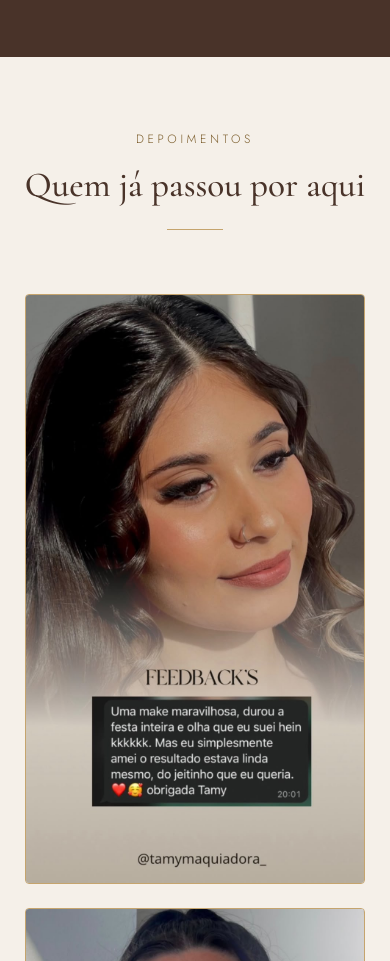
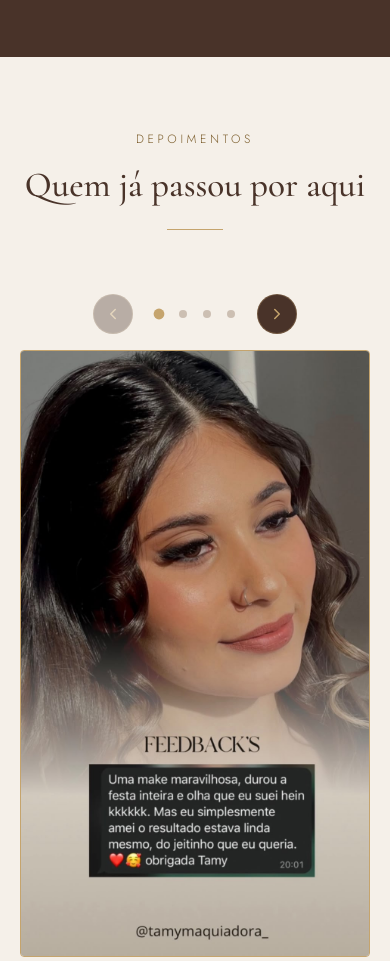
Before and after one commit to stefaniaszz/tamy-kouketsu, a plain HTML site: page index.html in a window 390 px wide. Shown: the part 7220-8181 px from the top of the page. Drawn offline with Linux system fonts and the light colour scheme.

Commit message:
feat: update eyebrow price and add mobile testimonials carousel

```diff
--- a/css/sections.css
+++ b/css/sections.css
@@ -148,6 +148,34 @@
 @media (max-width:900px) { .depoimentos__grade > .depoimento { flex-basis:calc((100% - 1.5rem) / 2); } }
 @media (max-width:480px) { .depoimentos__grade > .depoimento { flex-basis:100%; max-width:340px; } }
 
+/* ---------- Depoimentos: carrossel SO no celular (ate 480 px; js/depoimentos.js cria os controles) ----------
+   Acima de 480 px nada abaixo vale: os controles ficam escondidos e a grade fica como estava. */
+.depo-carrossel__controles { display:none; }
+@media (max-width:480px) {
+  .depoimentos__grade {
+    position:relative; flex-wrap:nowrap; justify-content:flex-start; align-items:flex-start; gap:1rem;
+    overflow-x:auto; scroll-snap-type:x mandatory; scrollbar-width:none; -webkit-overflow-scrolling:touch;
+    overscroll-behavior-x:none;   /* sem "elastico" nas pontas (evita espaco em branco no iPhone) */
+  }
+  .depoimentos__grade::-webkit-scrollbar { display:none; }
+  .depoimentos__grade > .depoimento { flex:0 0 100%; max-width:none; scroll-snap-align:center; }
+  /* "manipulation": mantem rolagem e zoom por pinca, mas sem zoom por duplo toque ao passar rapido */
+  .depoimentos__grade, .depoimentos__grade * { touch-action:manipulation; }
+  /* Controles ACIMA do print: os prints sao altos e as setas ficariam fora da tela */
+  .depo-carrossel { display:flex; flex-direction:column; }
+  .depo-carrossel__controles { order:-1; display:flex; align-items:center; justify-content:center; gap:.9rem; margin-bottom:1rem; }
+  .depo-carrossel__seta {
+    width:40px; height:40px; display:grid; place-items:center; border-radius:50%;
+    background:var(--cor-cafe); color:var(--cor-dourado); border:1px solid var(--cor-dourado-30); transition:var(--transicao);
+  }
+  .depo-carrossel__seta svg { width:18px; height:18px; }
+  .depo-carrossel__seta:disabled { opacity:.35; }
+  .depo-carrossel__pontos { display:flex; align-items:center; }
+  .depo-carrossel__ponto { width:24px; height:24px; display:grid; place-items:center; touch-action:manipulation; }
+  .depo-carrossel__ponto::before { content:''; width:8px; height:8px; border-radius:50%; background:var(--cor-marrom); opacity:.35; transition:var(--transicao); }
+  .depo-carrossel__ponto.ativo::before { background:var(--cor-dourado); opacity:1; transform:scale(1.35); }
+}
+
 /* ---------- Localizacao sem endereco ---------- */
 .local__aviso { color:var(--cor-marrom); max-width:26rem; }
 [hidden] { display:none !important; }
--- a/index.html
+++ b/index.html
@@ -45,7 +45,7 @@
   <link rel="stylesheet" href="css/base.css?v=3">
   <link rel="stylesheet" href="css/layout.css?v=3">
   <link rel="stylesheet" href="css/components.css?v=3">
-  <link rel="stylesheet" href="css/sections.css?v=3">
+  <link rel="stylesheet" href="css/sections.css?v=4">
   <link rel="stylesheet" href="css/animations.css?v=3">
 </head>
 <body>
@@ -270,13 +270,13 @@
   <script src="js/icones.js"></script>   <!-- icones Lucide (local, sem CDN) -->
   <script src="js/config.js"></script>
   <script src="js/dados-imagens.js"></script>   <!-- ALTERAR FOTOS aqui -->
-  <script src="js/dados-servicos.js"></script>  <!-- ALTERAR PRECOS/SERVICOS aqui -->
+  <script src="js/dados-servicos.js?v=4"></script>  <!-- ALTERAR PRECOS/SERVICOS aqui -->
   <script src="js/imagens.js"></script>
   <script src="js/servicos.js"></script>
   <script src="js/gallery.js"></script>
   <script src="js/nav.js"></script>
   <script src="js/animations.js"></script>
-  <script src="js/depoimentos.js"></script>
+  <script src="js/depoimentos.js?v=4"></script>
   <script src="js/whatsapp.js"></script>
   <script src="js/agendamento.js"></script>
   <script src="js/contato.js"></script>
--- a/js/dados-servicos.js
+++ b/js/dados-servicos.js
@@ -94,7 +94,7 @@ window.SERVICOS = {
             { icone: 'clock', texto: 'Atendimento: 30 min a 1h' },
             { icone: 'check', texto: 'Incluso spa de sobrancelhas e crescimento dos pelos' },
           ],
-          preco: 40,
+          preco: 50,
           precoLegenda: '',
         },
       ],
--- a/js/depoimentos.js
+++ b/js/depoimentos.js
@@ -42,4 +42,72 @@ window.DEPOIMENTOS = [
     }
     raiz.appendChild(c);
   });
+
+  /* ---- Carrossel SO no celular (ate 480 px) ----
+     Acima de 480 px a lista continua em grade (nada muda). Os controles abaixo ficam escondidos por CSS
+     e a rolagem horizontal so existe no celular (css/sections.css). Sem bibliotecas: scroll-snap + setas +
+     bolinhas. Navegacao por indice limitado entre o 1o e o ultimo depoimento (nao da a volta), sem
+     "elastico" nas pontas e com recolocacao na foto mais proxima se o navegador parar entre duas
+     (evita espaco em branco no Safari do iPhone), como no carrossel de Maquiagem Social. */
+  const itens = Array.from(raiz.children);
+  if (itens.length < 2) return;
+  const celular = window.matchMedia('(max-width: 480px)');
+  // Prints entram na tela deslizando: no celular carrega todos de uma vez (sao so 4 imagens leves).
+  if (celular.matches) raiz.querySelectorAll('img').forEach((i) => { i.loading = 'eager'; });
+
+  const envolt = el('div', 'depo-carrossel');
+  raiz.parentNode.insertBefore(envolt, raiz);
+  envolt.appendChild(raiz);
+  raiz.setAttribute('role', 'group');
+  raiz.setAttribute('aria-label', 'Depoimentos de clientes');
+
+  const total = itens.length;
+  const passo = () => (itens[1].offsetLeft - itens[0].offsetLeft) || raiz.clientWidth || 1;
+  const atual = () => Math.min(total - 1, Math.max(0, Math.round(raiz.scrollLeft / passo())));
+  let destino = 0;      // depoimento para onde o carrossel esta indo (cliques rapidos encadeiam)
+  let tocando = false;  // dedo na tela
+  let timer = 0;
+  const ir = (i) => {
+    destino = Math.min(total - 1, Math.max(0, i));
+    raiz.scrollTo({ left: destino * passo(), behavior: 'smooth' });
+  };
+
+  const controles = el('div', 'depo-carrossel__controles');
+  const mkSeta = (cls, rotulo, icone, dir) => {
+    const b = el('button', 'depo-carrossel__seta ' + cls);
+    b.type = 'button'; b.setAttribute('aria-label', rotulo);
+    b.innerHTML = `<i data-lucide="${icone}"></i>`;
+    b.addEventListener('click', () => ir(destino + dir));
+    return b;
+  };
+  const ant = mkSeta('depo-carrossel__seta--ant', 'Depoimento anterior', 'chevron-left', -1);
+  const prox = mkSeta('depo-carrossel__seta--prox', 'Próximo depoimento', 'chevron-right', 1);
+  const pontos = el('div', 'depo-carrossel__pontos');
+  const bolinhas = itens.map((_, i) => {
+    const p = el('button', 'depo-carrossel__ponto');
+    p.type = 'button'; p.setAttribute('aria-label', `Ir para o depoimento ${i + 1}`);
+    p.addEventListener('click', () => ir(i));
+    pontos.appendChild(p); return p;
+  });
+  controles.append(ant, pontos, prox);
+  envolt.appendChild(controles);
+
+  const atualizar = () => {
+    const i = atual();
+    bolinhas.forEach((p, j) => { p.classList.toggle('ativo', i === j); if (i === j) p.setAttribute('aria-current', 'true'); else p.removeAttribute('aria-current'); });
+    ant.disabled = i === 0;            // setas respeitam os limites
+    prox.disabled = i === total - 1;
+  };
+  const assentar = () => {
+    if (tocando || !celular.matches) return;
+    const i = atual();
+    destino = i;
+    if (Math.abs(raiz.scrollLeft - i * passo()) > 2) raiz.scrollTo({ left: i * passo(), behavior: 'auto' });
+  };
+  raiz.addEventListener('scroll', () => { atualizar(); clearTimeout(timer); timer = setTimeout(assentar, 120); }, { passive: true });
+  raiz.addEventListener('touchstart', () => { tocando = true; }, { passive: true });
+  const soltou = () => { tocando = false; clearTimeout(timer); timer = setTimeout(assentar, 120); };
+  raiz.addEventListener('touchend', soltou, { passive: true });
+  raiz.addEventListener('touchcancel', soltou, { passive: true });
+  atualizar();
 })();
```
Also changed, not shown: 1 other file.
